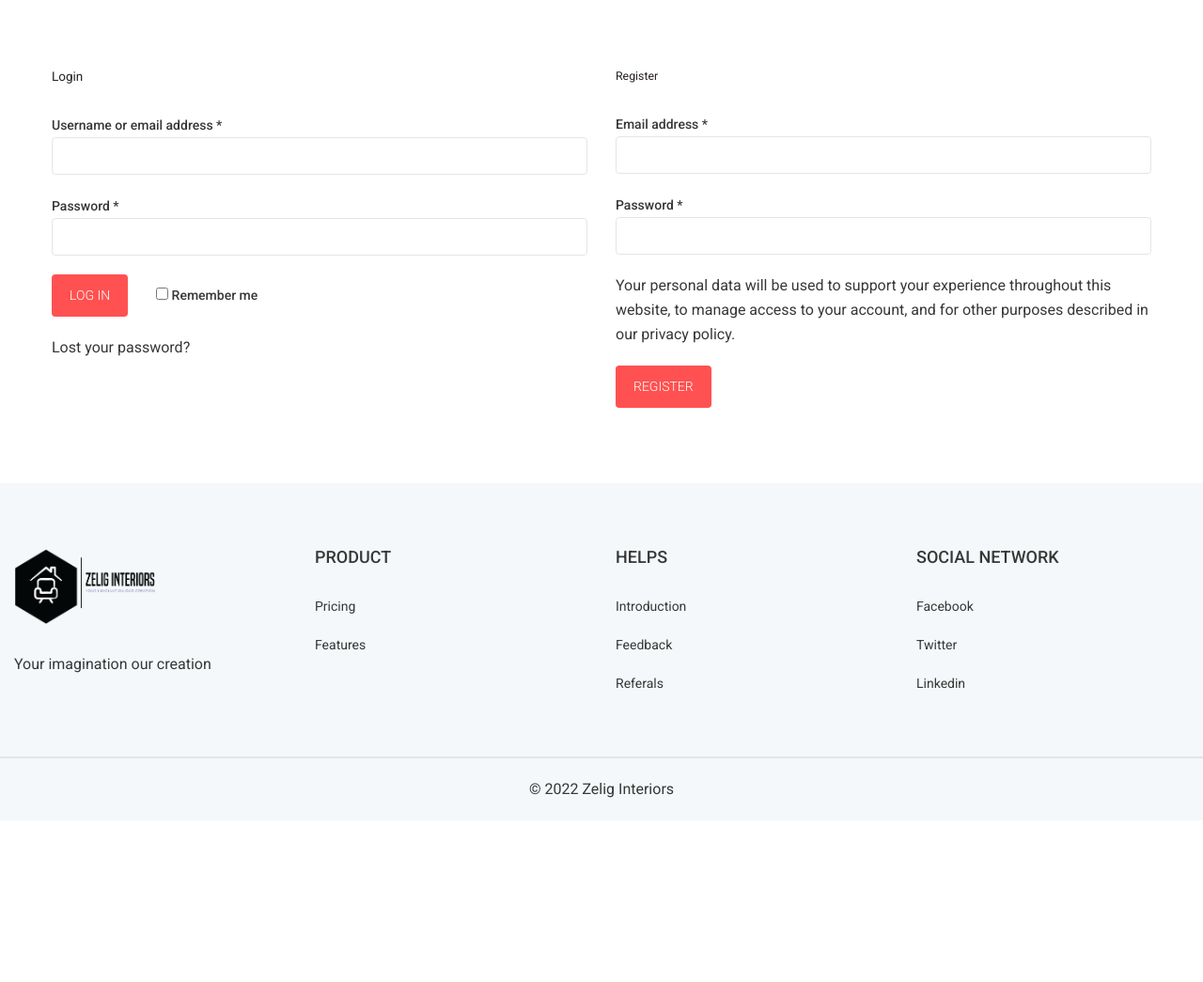
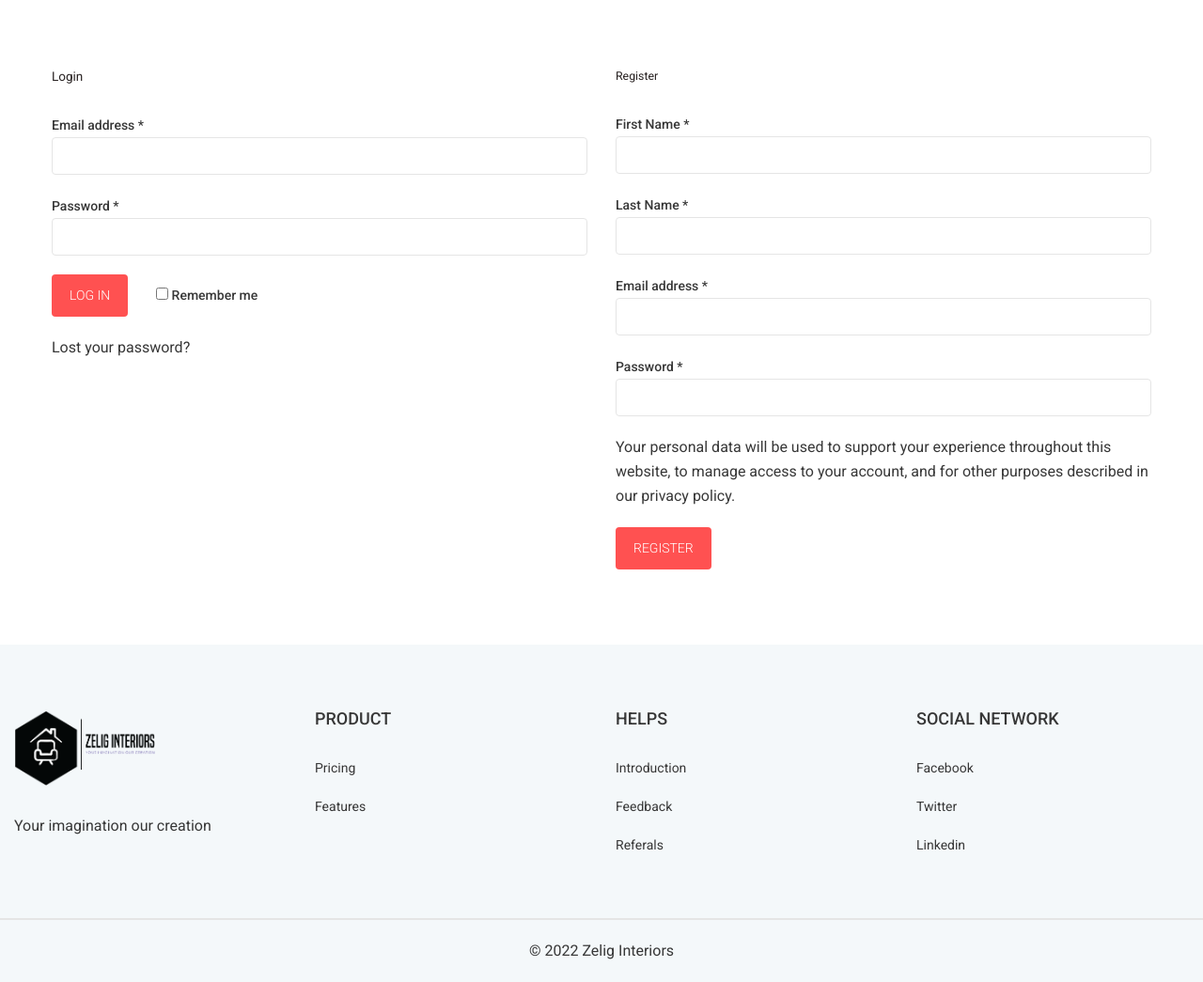
Before and after one commit to peter88tom/zelig_interiors, a Django app: page /login in a window 1280 px wide. Shown: the part 375-1420 px from the top of the page at 94% size. Before the commit the page ends 1224 px from the top, so only its background shows below. Run offline with Django 3.2, Linux system fonts and the light colour scheme; some libraries are stand-ins or nearby versions.

Commit message:
Add login logout functionality

```diff
--- a/store/templates/login.html
+++ b/store/templates/login.html
@@ -26,8 +26,7 @@
                 <!-- email -->
                 <div class="form-group">
                     <label for="">Email</label>
-                    <input required type="email" name="email" id=""
-                    value="{{values.email}}"
+                    <input required type="email" name="email" id="" value="{{values.email}}"
                     class=" form-control-sm form-control" placeholder="abc@gmail.com">
                 </div>
 
--- a/store/templates/partials/top_menu.html
+++ b/store/templates/partials/top_menu.html
@@ -38,7 +38,13 @@
                                                         <span class="mm-text">Login | Register</span>
                                                     </a>
                                                 </li>
-
+                                       {% if request.session.customer %}
+                                              <li class="mainmenu__item">
+                                                    <a href="{% url 'logout' %}" class="mainmenu__link">
+                                                        <span class="mm-text">Logout</span>
+                                                    </a>
+                                                </li>
+                                        {% endif %}
 
                                             </ul>
                                         </nav>
@@ -54,7 +60,7 @@
                                                 <div class="header-toolbar__item header-toolbar--minicart-btn">
                                                     <a href="#miniCart" class="header-toolbar__btn toolbar-btn">
                                                         <i class="la la-shopping-cart"></i>
-                                                        <span>01</span>
+                                                        <span>{{request.session.cart.keys|length}}</span>
                                                     </a>
                                                 </div>
                                                 <div class="header-toolbar__item d-block d-lg-none">
--- a/store/templates/store/login_registration.html
+++ b/store/templates/store/login_registration.html
@@ -8,10 +8,10 @@
             <div class="container">
                 <div class="row">
                     <div class="col-12 text-center">
-                        <h1 class="page-title">Login &amp; Register</h1>
+                        <h1 class="page-title">Login or Register</h1>
                         <ul class="breadcrumb">
                             <li><a href="{% url 'homepage' %}">Home</a></li>
-                            <li class="current"><span>Login &amp; Register</span></li>
+                            <li class="current"><span>Login or Register</span></li>
                         </ul>
                     </div>
                 </div>
@@ -23,19 +23,34 @@
         <div class="main-content-wrapper">
             <div class="page-content-inner pt--75 pb--80">
                 <div class="container">
+                  <div class="row">
+                    <div class="col-md-12 text-center">
+                       {% if error%}
+                      <div class="alert alert-danger alert-dismissible fade show" role="alert">
+                         {{error}}
+                        <button type="button" class="btn-close" data-bs-dismiss="alert" aria-label="Close"></button>
+                      </div>
+                       {% endif %}
+
+                    </div>
+                  </div>
                     <div class="row">
                         <div class="col-md-6 mb-sm--50">
                             <div class="login-box">
                                 <h3 class="heading__tertiary mb--30">Login</h3>
-                                <form class="form form--login">
+                                <form class="form form--login" action="/login" method="POST">
+                                  {% csrf_token %}
+
                                     <div class="form__group mb--20">
-                                        <label class="form__label" for="username_email">Username or email address <span class="required">*</span></label>
-                                        <input type="text" class="form__input" id="username_email" name="username_email">
+                                        <label class="form__label" for="username_email">Email address <span class="required">*</span></label>
+                                        <input type="text" class="form__input" id="username_email" name="email" value="{{values.email}}" required="">
                                     </div>
                                     <div class="form__group mb--20">
                                        <label class="form__label" for="login_password">Password <span class="required">*</span></label>
-                                        <input type="password" class="form__input" id="login_password" name="login_password">
+                                        <input type="password" class="form__input" id="login_password" name="password" required="">
                                     </div>
+
+
                                     <div class="d-flex align-items-center mb--20">
                                         <div class="form__group mr--30">
                                             <input type="submit" value="Log in" class="btn btn-size-sm">
@@ -54,7 +69,20 @@
                         <div class="col-md-6">
                             <div class="register-box">
                                 <h4 class="heading__tertiary mb--30">Register</h4>
-                                <form class="form form--login">
+                                <form class="form form--login" action="/signup" method="POST">
+                                      {% csrf_token %}
+                                  <div class="form__group mb--20">
+                                       <label class="form__label" for="first_name">First Name <span class="required">*</span></label>
+                                        <input type="password" class="form__input" id="first_name" name="first_name" required="">
+                                    </div>
+
+
+                                  <div class="form__group mb--20">
+                                       <label class="form__label" for="last_name">Last Name <span class="required">*</span></label>
+                                        <input type="password" class="form__input" id="last_name" name="last_name" required="">
+                                    </div>
+
+
                                     <div class="form__group mb--20">
                                         <label class="form__label" for="email">Email address <span class="required">*</span></label>
                                         <input type="email" class="form__input" id="email" name="email">
--- a/store/views/login.py
+++ b/store/views/login.py
@@ -8,7 +8,7 @@ class Login(View):
     return_url = None
 
     def get(self, request):
-        Login.return_url = request.GET.get ('return_url')
+        Login.return_url = request.GET.get('return_url')
         return render(request, 'store/login_registration.html')
 
     def post(self, request):
@@ -23,17 +23,18 @@ class Login(View):
                 request.session['customer'] = customer.id
 
                 if Login.return_url:
-                    return HttpResponseRedirect(Login.return_url)
+                    return render()
+                    #return HttpResponseRedirect(Login.return_url)
                 else:
                     Login.return_url = None
                     return redirect('homepage')
             else:
-                error_message = 'Invalid !!'
+                error_message = 'Invalid email or password'
         else:
-            error_message = 'Invalid !!'
+            error_message = 'Invalid email or password'
 
         print (email, password)
-        return render(request, 'login.html', {'error': error_message})
+        return render(request, 'store/login_registration.html', {'error': error_message})
 
 
 def logout(request):
```
